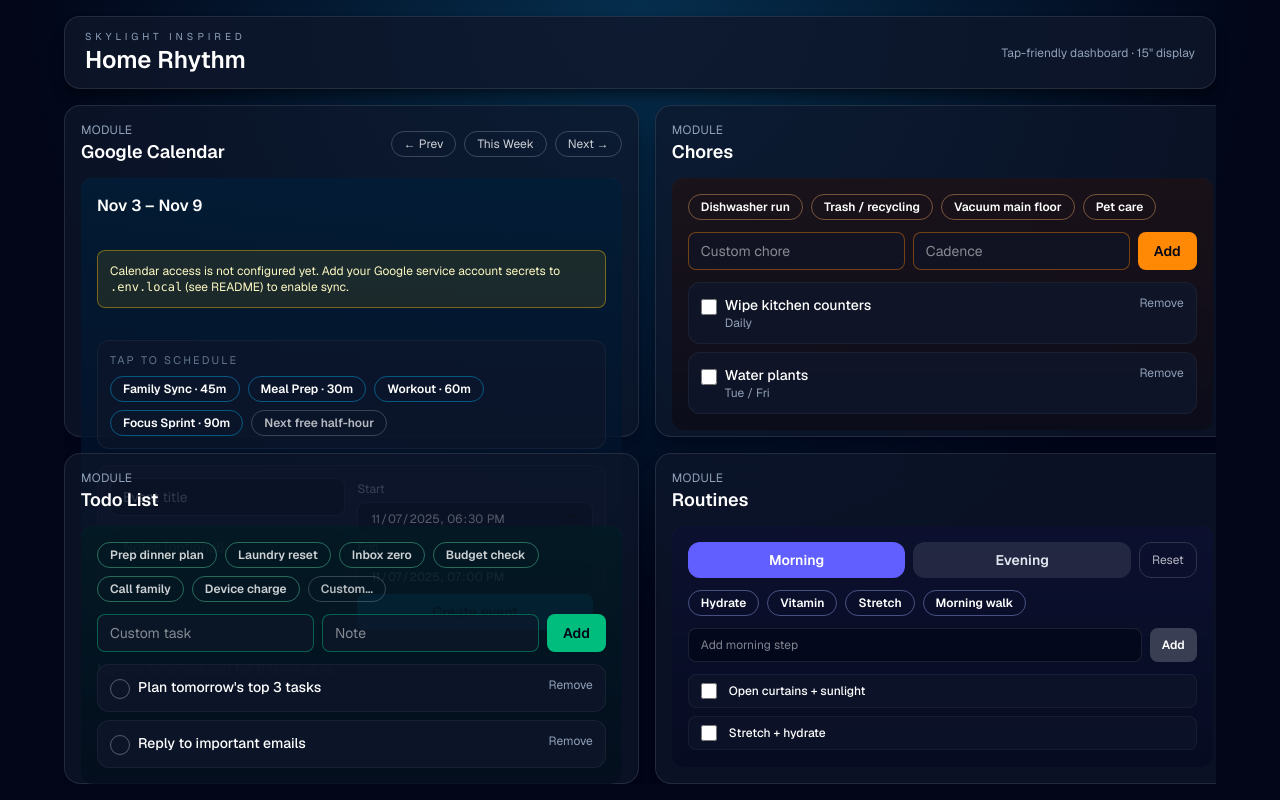
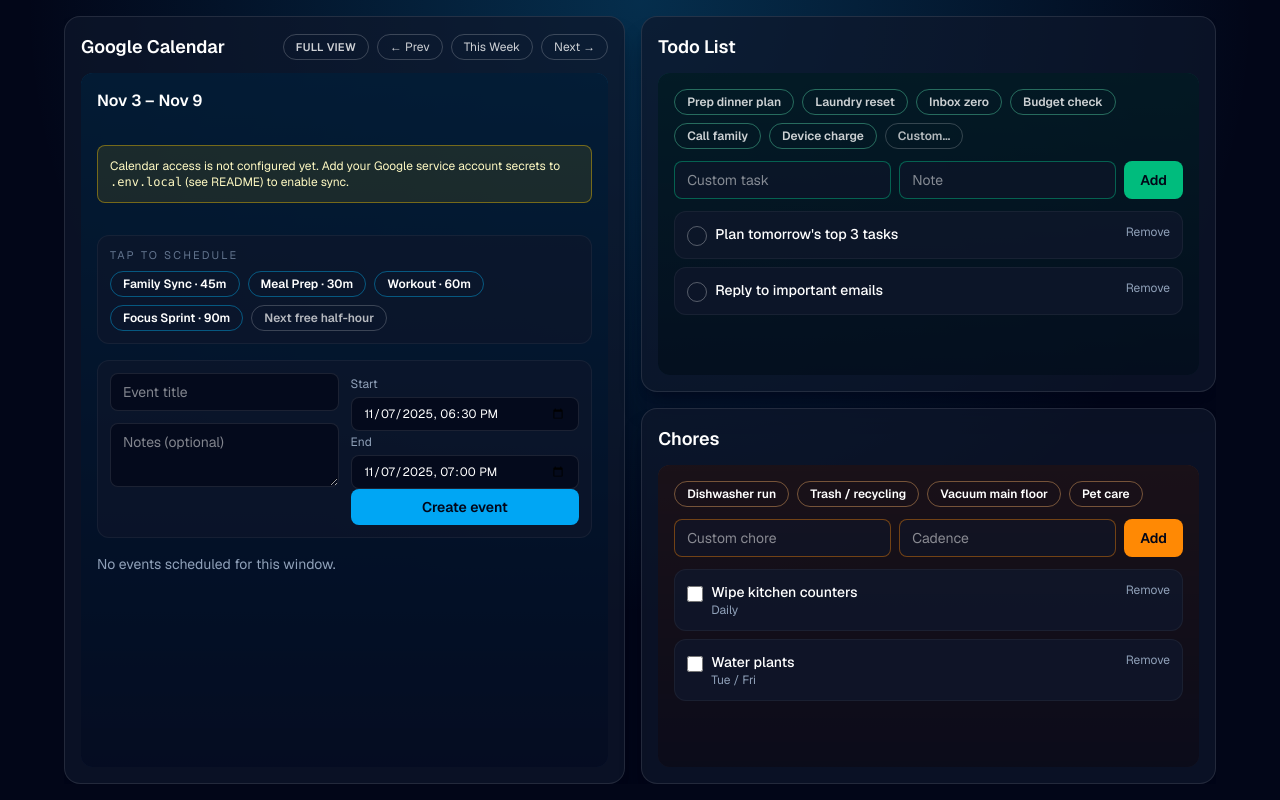
Before and after one commit to SamgeeGamwise/ProductivityApp, a Next.js app: page / in a window 1280 px wide. Built offline with nearby package versions, Linux system fonts and the light colour scheme.

Commit message:
Clean up

```diff
--- a/src/components/dashboard.tsx
+++ b/src/components/dashboard.tsx
@@ -1,33 +1,36 @@
+"use client";
+
+import { useState } from "react";
 import { CalendarModule } from "./modules/calendar-module";
 import { TodoModule } from "./modules/todo-module";
 import { ChoresModule } from "./modules/chores-module";
-import { RoutineModule } from "./modules/routine-module";
 
 export function Dashboard() {
+  const [calendarExpanded, setCalendarExpanded] = useState(false);
+
   return (
     <div className="h-dvh w-dvw overflow-hidden bg-slate-950 bg-[radial-gradient(circle_at_top,_rgba(14,165,233,0.25),_transparent_60%)] p-4 text-slate-100">
       <div className="mx-auto flex h-full max-w-6xl flex-col gap-4">
-        <header className="flex items-center justify-between rounded-2xl border border-white/10 bg-slate-900/80 px-5 py-3 shadow-lg shadow-black/40">
-          <div>
-            <p className="text-[10px] uppercase tracking-[0.4em] text-slate-400">Skylight Inspired</p>
-            <h1 className="text-2xl font-semibold text-white">Home Rhythm</h1>
-          </div>
-          <p className="text-xs text-slate-400">Tap-friendly dashboard · 15&quot; display</p>
-        </header>
-
-        <main className="grid flex-1 gap-4 overflow-hidden lg:grid-cols-[1.45fr_1fr]">
-          <div className="flex min-h-0 flex-col gap-4">
-            <div className="flex min-h-0 flex-1">
-              <CalendarModule />
+        <main className="flex-1 overflow-hidden">
+          {calendarExpanded ? (
+            <div className="flex h-full min-h-0 flex-col">
+              <CalendarModule expanded onToggleExpand={() => setCalendarExpanded(false)} />
             </div>
-            <div className="flex min-h-0 flex-1">
-              <TodoModule />
+          ) : (
+            <div className="grid h-full min-h-0 gap-4 lg:grid-cols-[1.5fr_1fr]">
+              <div className="flex min-h-0">
+                <CalendarModule onToggleExpand={() => setCalendarExpanded(true)} />
+              </div>
+              <div className="grid min-h-0 grid-rows-2 gap-4">
+                <div className="flex min-h-0">
+                  <TodoModule />
+                </div>
+                <div className="flex min-h-0">
+                  <ChoresModule />
+                </div>
+              </div>
             </div>
-          </div>
-          <div className="grid min-h-0 grid-rows-2 gap-4">
-            <ChoresModule />
-            <RoutineModule />
-          </div>
+          )}
         </main>
       </div>
     </div>
--- a/src/components/module-card.tsx
+++ b/src/components/module-card.tsx
@@ -27,7 +27,6 @@
     >
       <div className="mb-3 flex flex-wrap items-center justify-between gap-2">
         <div>
-          <p className="text-xs uppercase tracking-wide text-slate-400">Module</p>
           <h2 className="text-lg font-semibold text-white">{title}</h2>
         </div>
         {actions}
--- a/src/components/modules/calendar-module.tsx
+++ b/src/components/modules/calendar-module.tsx
@@ -2,7 +2,8 @@
 
 import { FormEvent, useCallback, useEffect, useMemo, useState } from "react";
 import { ModuleCard } from "../module-card";
-import { addWeeks, format, startOfWeek, endOfWeek } from "date-fns";
+import { addWeeks, format, startOfWeek, endOfWeek, eachDayOfInterval, isSameDay } from "date-fns";
+import clsx from "clsx";
 
 type CalendarEvent = {
   id: string;
@@ -50,7 +51,12 @@
   return local.toISOString().slice(0, 16);
 }
 
-export function CalendarModule() {
+interface CalendarModuleProps {
+  expanded?: boolean;
+  onToggleExpand?: () => void;
+}
+
+export function CalendarModule({ expanded = false, onToggleExpand }: CalendarModuleProps) {
   const [events, setEvents] = useState<CalendarEvent[]>([]);
   const [weekOffset, setWeekOffset] = useState(0);
   const [isLoading, setIsLoading] = useState(true);
@@ -116,14 +122,27 @@
     }
   };
 
+  const visibleEvents = expanded ? events : events.slice(0, 6);
+  const overflow = expanded ? 0 : Math.max(events.length - visibleEvents.length, 0);
+
   return (
     <ModuleCard
       title="Google Calendar"
       accent="from-sky-500/40 to-blue-500/10"
-      className="min-h-0"
-      contentClassName="gap-4"
+      className="min-h-0 w-full"
+      contentClassName={expanded ? "gap-5" : "gap-4"}
       actions={
-        <div className="flex gap-2 text-xs text-white/80">
+        <div className="flex flex-wrap gap-2 text-xs text-white/80">
+          {onToggleExpand && (
+            <button
+              type="button"
+              onClick={onToggleExpand}
+              className="rounded-full border border-white/20 px-3 py-1 text-[11px] font-semibold uppercase tracking-wide hover:border-white/60"
+            >
+              {expanded ? "Dashboard view" : "Full view"}
+            </button>
+          )}
+          <div className="flex gap-2">
             <button
               type="button"
               onClick={() => setWeekOffset((value) => value - 1)}
@@ -146,6 +165,7 @@
               Next →
             </button>
           </div>
+        </div>
       }
     >
       <div className="mb-4 flex flex-col gap-2 text-sm text-slate-300 md:flex-row md:items-center md:justify-between">
@@ -165,7 +185,13 @@
 
       <QuickEventTemplates onApply={(template) => applyTemplate(template, setNewEvent)} />
 
-      <form onSubmit={handleCreate} className="grid gap-3 rounded-xl border border-white/5 bg-slate-900/60 p-3 text-sm lg:grid-cols-2">
+      <form
+        onSubmit={handleCreate}
+        className={clsx(
+          "grid gap-3 rounded-xl border border-white/5 bg-slate-900/60 p-3 text-sm",
+          expanded ? "lg:grid-cols-3" : "lg:grid-cols-2"
+        )}
+      >
         <div className="space-y-3">
           <input
             className="w-full rounded-lg border border-white/10 bg-slate-950/70 px-3 py-2 text-white outline-none focus:border-white/40"
@@ -213,7 +239,13 @@
         </div>
       </form>
 
-      <EventList events={events.slice(0, 6)} isLoading={isLoading} overflow={events.length > 6 ? events.length - 6 : 0} />
+      <EventList
+        events={visibleEvents}
+        isLoading={isLoading}
+        overflow={overflow}
+        expanded={expanded}
+        range={range}
+      />
     </ModuleCard>
   );
 }
@@ -265,13 +297,29 @@
   });
 }
 
-function EventList({ events, isLoading, overflow }: { events: CalendarEvent[]; isLoading: boolean; overflow: number }) {
+function EventList({
+  events,
+  isLoading,
+  overflow,
+  expanded,
+  range,
+}: {
+  events: CalendarEvent[];
+  isLoading: boolean;
+  overflow: number;
+  expanded: boolean;
+  range: { start: Date; end: Date };
+}) {
   if (isLoading && !events.length) {
     return <p className="text-sm text-slate-400">Loading events…</p>;
   }
 
   if (!events.length) {
     return <p className="text-sm text-slate-400">No events scheduled for this window.</p>;
+  }
+
+  if (expanded) {
+    return <CalendarWeekGrid events={events} range={range} />;
   }
 
   return (
@@ -297,9 +345,76 @@
   );
 }
 
+function CalendarWeekGrid({ events, range }: { events: CalendarEvent[]; range: { start: Date; end: Date } }) {
+  const days = eachDayOfInterval({ start: range.start, end: range.end });
+
+  return (
+    <div className="flex flex-1 flex-col rounded-2xl border border-white/5 bg-slate-900/60 p-3">
+      <div className="grid flex-1 grid-cols-2 gap-3 md:grid-cols-4 lg:grid-cols-7">
+        {days.map((day) => {
+          const dayEvents = events
+            .filter((event) => {
+              const start = getEventDate(event.start);
+              return start && isSameDay(start, day);
+            })
+            .sort((a, b) => {
+              const first = getEventDate(a.start)?.getTime() ?? 0;
+              const second = getEventDate(b.start)?.getTime() ?? 0;
+              return first - second;
+            });
+
+          return (
+            <div key={day.toISOString()} className="flex min-h-0 flex-col rounded-xl border border-white/5 bg-slate-950/50 p-2">
+              <div className="flex items-baseline justify-between border-b border-white/5 pb-1">
+                <p className="text-xs font-semibold text-white">{format(day, "EEE")}</p>
+                <p className="text-[11px] text-slate-400">{format(day, "MMM d")}</p>
+              </div>
+              <div className="mt-2 flex-1 space-y-2 overflow-hidden">
+                {dayEvents.length ? (
+                  dayEvents.map((event) => (
+                    <div
+                      key={event.id}
+                      className="rounded-lg border border-sky-400/30 bg-sky-400/15 p-2 text-[11px] text-white/90"
+                    >
+                      <p className="font-semibold">{event.summary || "(untitled)"}</p>
+                      <p className="text-[10px] uppercase tracking-wide text-slate-200">
+                        {formatEventRange(event)}
+                      </p>
+                      {event.location && <p className="text-[10px] text-slate-300">{event.location}</p>}
+                    </div>
+                  ))
+                ) : (
+                  <p className="text-[11px] text-slate-500">— Free —</p>
+                )}
+              </div>
+            </div>
+          );
+        })}
+      </div>
+    </div>
+  );
+}
+
 function formatEventTime(value?: { date?: string | null; dateTime?: string | null }) {
   const timestamp = value?.dateTime || value?.date;
   if (!timestamp) return "—";
   const date = new Date(timestamp);
   return format(date, value?.date ? "EEE, MMM d" : "EEE h:mma");
 }
+
+function getEventDate(value?: { date?: string | null; dateTime?: string | null }) {
+  const iso = value?.dateTime || value?.date;
+  if (!iso) return null;
+  return new Date(iso);
+}
+
+function formatEventRange(event: CalendarEvent) {
+  const start = getEventDate(event.start);
+  const end = getEventDate(event.end);
+  if (!start || !end) return "";
+  const isAllDay = Boolean(event.start?.date && !event.start?.dateTime);
+  if (isAllDay) {
+    return "All day";
+  }
+  return `${format(start, "h:mma")} – ${format(end, "h:mma")}`;
+}
```
Lines whose indentation alone changed are shown as unchanged.
